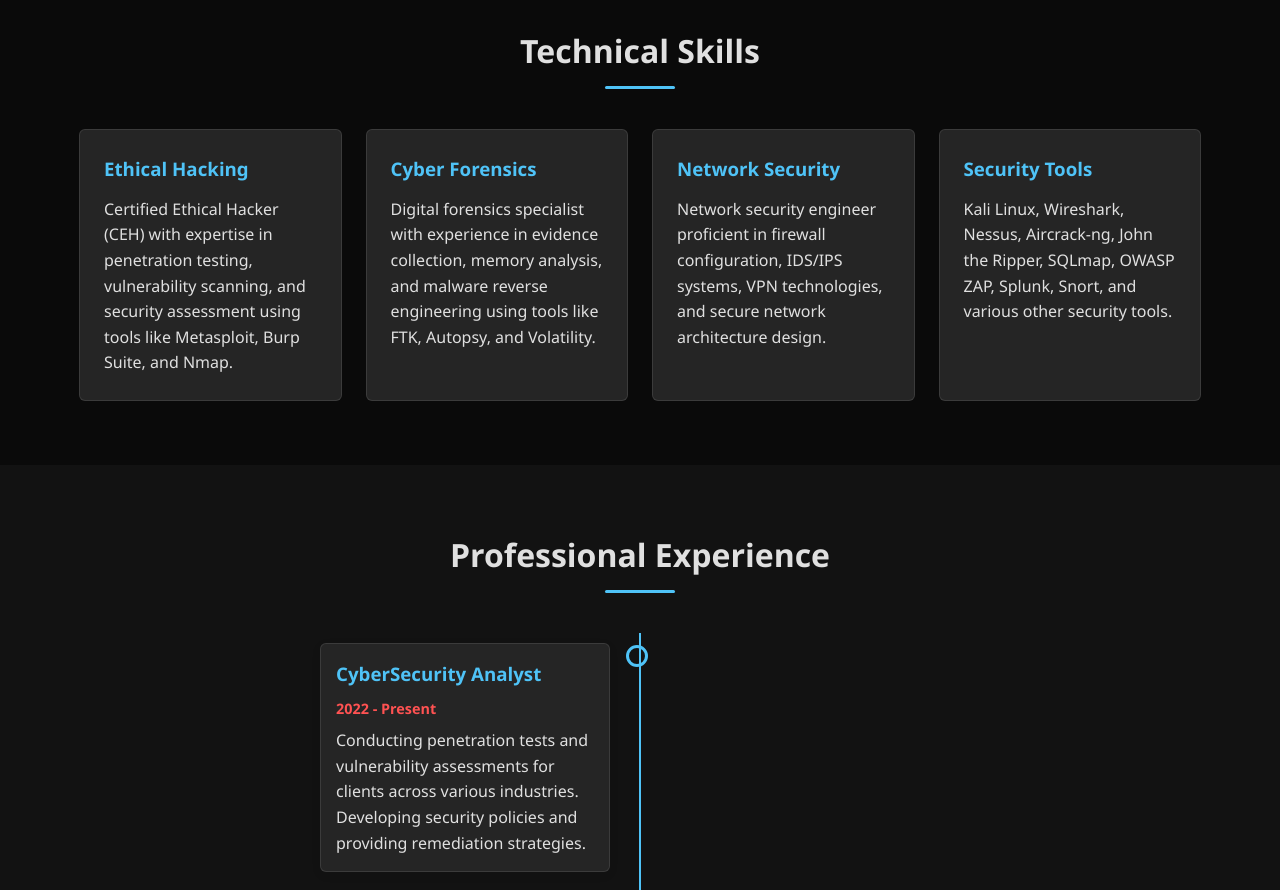
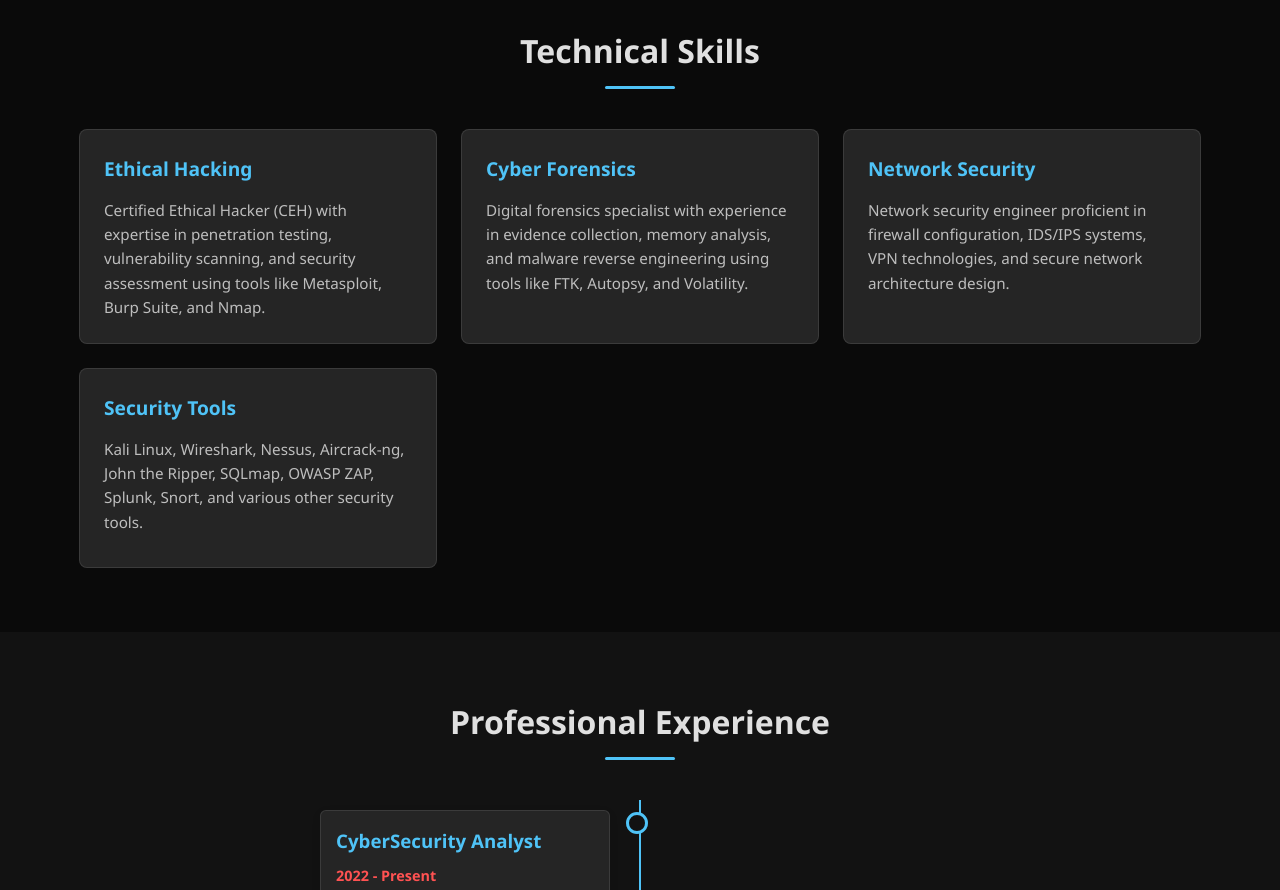
Before and after one commit to yrajput2108/Portfolio, a plain HTML site: page index.html in a window 1280 px wide. Shown: the part 1460-2350 px from the top of the page. Drawn offline with Linux system fonts and the light colour scheme.

Commit message:
Update index.html

```diff
--- a/index.html
+++ b/index.html
@@ -1,10 +1,10 @@
 <!DOCTYPE html>
 <html lang="en">
 <head>
+    <link rel="stylesheet" href="https://cdnjs.cloudflare.com/ajax/libs/font-awesome/6.5.0/css/all.min.css">
     <meta charset="UTF-8">
     <meta name="viewport" content="width=device-width, initial-scale=1.0">
     <title>Yash Rajput | CyberSecurity Analyst & Network Engineer</title>
-    <link rel="stylesheet" href="https://cdnjs.cloudflare.com/ajax/libs/font-awesome/6.5.0/css/all.min.css">
     <style>
         :root {
             --primary: #e0e0e0;
@@ -30,7 +30,6 @@
             overflow-x: hidden;
         }
 
-        /* Header & Navigation */
         header {
             background-color: var(--darker);
             color: white;
@@ -245,23 +244,26 @@
             color: var(--secondary);
         }
 
-        /* Skills Section */
+        /* Skills Section - Mobile Optimized */
         .skills {
             background-color: var(--darker);
         }
 
         .skills-container {
             display: grid;
-            grid-template-columns: repeat(auto-fit, minmax(250px, 1fr));
+            grid-template-columns: repeat(auto-fit, minmax(280px, 1fr));
             gap: 1.5rem;
         }
 
         .skill-card {
             background-color: var(--card-bg);
             padding: 1.5rem;
-            border-radius: 6px;
+            border-radius: 8px;
             transition: all 0.3s;
             border: 1px solid rgba(255,255,255,0.1);
+            min-height: 200px; /* Fixed height for consistency */
+            display: flex;
+            flex-direction: column;
         }
 
         .skill-card:hover {
@@ -273,6 +275,13 @@
         .skill-card h3 {
             margin-bottom: 0.8rem;
             color: var(--secondary);
+            font-size: 1.2rem;
+        }
+
+        .skill-card p {
+            color: rgba(255,255,255,0.7);
+            font-size: 0.95rem;
+            flex-grow: 1; /* Allows text to fill available space */
         }
 
         /* Experience Section */
@@ -404,16 +413,6 @@
             font-size: 0.9rem;
         }
 
-        /* Animations */
-        @keyframes fadeIn {
-            from { opacity: 0; }
-            to { opacity: 1; }
-        }
-
-        .animate {
-            animation: fadeIn 1s ease forwards;
-        }
-
         /* Mobile Menu */
         .mobile-menu {
             position: fixed;
@@ -503,6 +502,15 @@
                 display: none;
             }
 
+            .skills-container {
+                grid-template-columns: 1fr;
+            }
+
+            .skill-card {
+                min-height: auto; /* Flexible height on mobile */
+                padding: 1.2rem;
+            }
+
             .timeline::after {
                 left: 31px;
             }
@@ -545,8 +553,16 @@
                 font-size: 1.5rem;
             }
 
-            .skills-container {
-                grid-template-columns: 1fr;
+            .skill-card {
+                padding: 1rem;
+            }
+
+            .skill-card h3 {
+                font-size: 1.1rem;
+            }
+
+            .skill-card p {
+                font-size: 0.9rem;
             }
         }
     </style>
@@ -586,7 +602,7 @@
 
     <!-- Hero Section -->
     <section class="hero">
-        <div class="container hero-content animate">
+        <div class="container hero-content">
             <h1>Yash Rajput</h1>
             <span class="tagline">CYBERSECURITY ANALYST | NETWORK ENGINEER</span>
             <p>Protecting digital assets through offensive security strategies and forensic analysis</p>
@@ -619,24 +635,24 @@
         </div>
     </section>
 
-    <!-- Skills Section -->
+    <!-- Skills Section with Mobile-Optimized Cards -->
     <section id="skills" class="skills">
         <div class="container">
             <h2 class="section-title">Technical Skills</h2>
             <div class="skills-container">
-                <div class="skill-card animate">
+                <div class="skill-card">
                     <h3>Ethical Hacking</h3>
                     <p>Certified Ethical Hacker (CEH) with expertise in penetration testing, vulnerability scanning, and security assessment using tools like Metasploit, Burp Suite, and Nmap.</p>
                 </div>
-                <div class="skill-card animate">
+                <div class="skill-card">
                     <h3>Cyber Forensics</h3>
                     <p>Digital forensics specialist with experience in evidence collection, memory analysis, and malware reverse engineering using tools like FTK, Autopsy, and Volatility.</p>
                 </div>
-                <div class="skill-card animate">
+                <div class="skill-card">
                     <h3>Network Security</h3>
                     <p>Network security engineer proficient in firewall configuration, IDS/IPS systems, VPN technologies, and secure network architecture design.</p>
                 </div>
-                <div class="skill-card animate">
+                <div class="skill-card">
                     <h3>Security Tools</h3>
                     <p>Kali Linux, Wireshark, Nessus, Aircrack-ng, John the Ripper, SQLmap, OWASP ZAP, Splunk, Snort, and various other security tools.</p>
                 </div>
@@ -649,21 +665,21 @@
         <div class="container">
             <h2 class="section-title">Professional Experience</h2>
             <div class="timeline">
-                <div class="timeline-item left animate">
+                <div class="timeline-item left">
                     <div class="timeline-content">
                         <h3>CyberSecurity Analyst</h3>
                         <span class="timeline-date">2022 - Present</span>
                         <p>Conducting penetration tests and vulnerability assessments for clients across various industries. Developing security policies and providing remediation strategies.</p>
                     </div>
                 </div>
-                <div class="timeline-item right animate">
+                <div class="timeline-item right">
                     <div class="timeline-content">
                         <h3>Cyber Crime Forensic Analyst</h3>
                         <span class="timeline-date">2020 - 2022</span>
                         <p>Worked with law enforcement agencies to investigate cyber crimes. Performed digital forensics and analysed the frauds systems.</p>
                     </div>
                 </div>
-                <div class="timeline-item left animate">
+                <div class="timeline-item left">
                     <div class="timeline-content">
                         <h3>Intern - NetLeap IT Solutions</h3>
                         <span class="timeline-date">2019 - 2020</span>
@@ -680,10 +696,10 @@
             <h2 class="section-title">Get In Touch</h2>
             <p>Interested in discussing a security project or need consultation? Reach out to me through these channels:</p>
             <div class="contact-links">
-                <a href="mailto:yrajput2108@gmail.com" class="contact-link animate">
+                <a href="mailto:yrajput2108@gmail.com" class="contact-link">
                     <i class="fas fa-envelope"></i>
                 </a>
-                <a href="https://www.linkedin.com/in/yrajput2108" target="_blank" class="contact-link animate">
+                <a href="https://www.linkedin.com/in/yrajput2108" target="_blank" class="contact-link">
                     <i class="fab fa-linkedin-in"></i>
                 </a>
             </div>
@@ -748,27 +764,6 @@
                 }
             });
         });
-
-        // Scroll animation
-        const animateElements = document.querySelectorAll('.animate');
-
-        const observer = new IntersectionObserver((entries) => {
-            entries.forEach(entry => {
-                if (entry.isIntersecting) {
-                    entry.target.style.opacity = 1;
-                    entry.target.style.transform = 'translateY(0)';
-                }
-            });
-        }, {
-            threshold: 0.1
-        });
-
-        animateElements.forEach(element => {
-            element.style.opacity = 0;
-            element.style.transform = 'translateY(20px)';
-            element.style.transition = 'opacity 0.6s ease, transform 0.6s ease';
-            observer.observe(element);
-        });
     </script>
 </body>
 </html>
```
